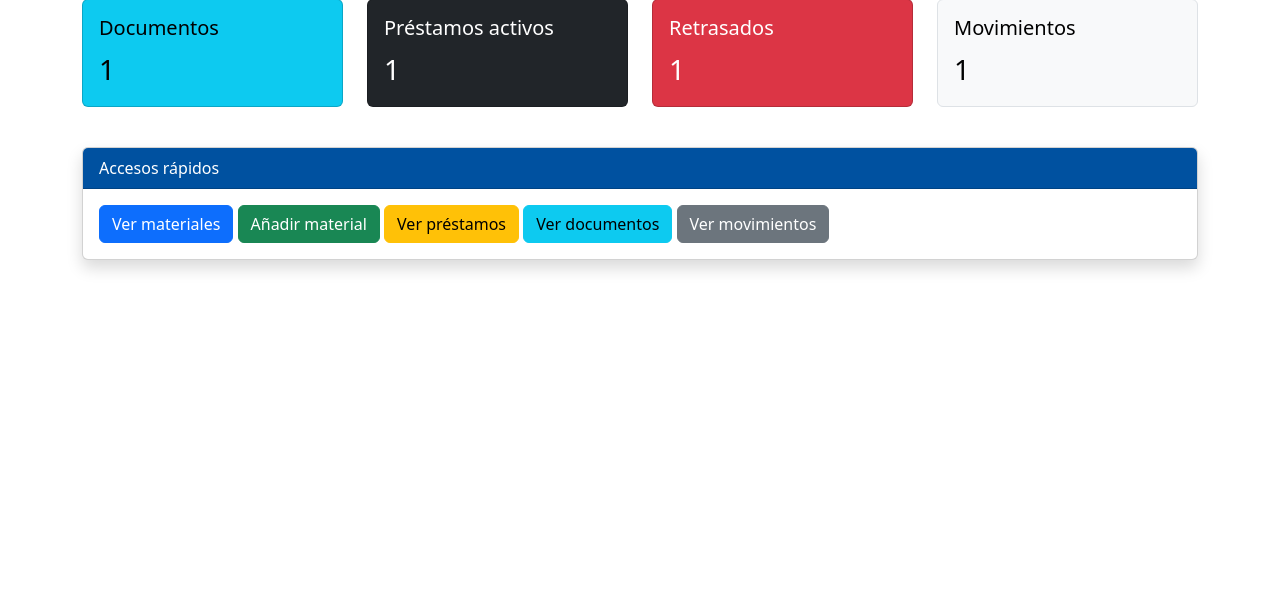
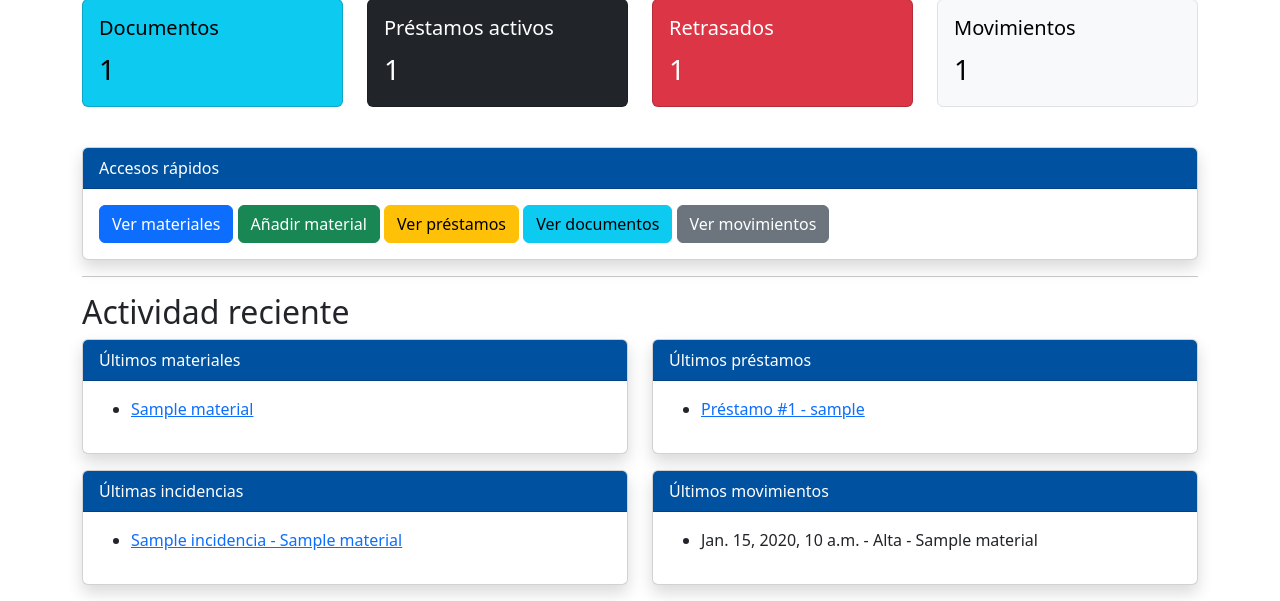
Before and after one commit to josellagosta-collab/inventario_taller_sdd, a Django app: page / in a window 1280 px wide; the page is wider, and only the part inside the window is pictured. Shown: the part 310-911 px from the top of that part. Before the commit the page ends 581 px from the top of that part, so only its background shows below. Run offline with Django 5.2, Linux system fonts and the light colour scheme; a user stored in the database is signed in; tables that the repository leaves empty hold one stand-in row (values such as "Sample post").

Commit message:
feat: añadir actividad reciente al dashboard

```diff
--- a/inventario/templates/inventario/dashboard.html
+++ b/inventario/templates/inventario/dashboard.html
@@ -118,4 +118,96 @@ Dashboard
     </div>
 </div>
 
+<hr>
+
+<h2>Actividad reciente</h2>
+
+<div class="row">
+
+    <div class="col-md-6 mb-3">
+        <div class="card shadow">
+            <div class="card-header text-white" style="background-color: #0051A0;">
+                Últimos materiales
+            </div>
+            <div class="card-body">
+                <ul>
+                    {% for material in ultimos_materiales %}
+                        <li>
+                            <a href="{% url 'inventario:detalle_material' material.id %}">
+                                {{ material.nombre }}
+                            </a>
+                        </li>
+                    {% empty %}
+                        <li>No hay materiales.</li>
+                    {% endfor %}
+                </ul>
+            </div>
+        </div>
+    </div>
+
+    <div class="col-md-6 mb-3">
+        <div class="card shadow">
+            <div class="card-header text-white" style="background-color: #0051A0;">
+                Últimos préstamos
+            </div>
+            <div class="card-body">
+                <ul>
+                    {% for prestamo in ultimos_prestamos %}
+                        <li>
+                            <a href="{% url 'prestamos:detalle_prestamo' prestamo.id %}">
+                                Préstamo #{{ prestamo.id }} - {{ prestamo.usuario_receptor.username }}
+                            </a>
+                        </li>
+                    {% empty %}
+                        <li>No hay préstamos.</li>
+                    {% endfor %}
+                </ul>
+            </div>
+        </div>
+    </div>
+
+    <div class="col-md-6 mb-3">
+        <div class="card shadow">
+            <div class="card-header text-white" style="background-color: #0051A0;">
+                Últimas incidencias
+            </div>
+            <div class="card-body">
+                <ul>
+                    {% for incidencia in ultimas_incidencias %}
+                        <li>
+                            <a href="{% url 'incidencias:detalle_incidencia' incidencia.id %}">
+                                {{ incidencia.titulo }} - {{ incidencia.material.nombre }}
+                            </a>
+                        </li>
+                    {% empty %}
+                        <li>No hay incidencias.</li>
+                    {% endfor %}
+                </ul>
+            </div>
+        </div>
+    </div>
+
+    <div class="col-md-6 mb-3">
+        <div class="card shadow">
+            <div class="card-header text-white" style="background-color: #0051A0;">
+                Últimos movimientos
+            </div>
+            <div class="card-body">
+                <ul>
+                    {% for movimiento in ultimos_movimientos %}
+                        <li>
+                            {{ movimiento.fecha }} -
+                            {{ movimiento.get_tipo_display }} -
+                            {{ movimiento.material.nombre }}
+                        </li>
+                    {% empty %}
+                        <li>No hay movimientos.</li>
+                    {% endfor %}
+                </ul>
+            </div>
+        </div>
+    </div>
+
+</div>
+
 {% endblock %}
--- a/inventario/views.py
+++ b/inventario/views.py
@@ -26,6 +26,7 @@ from django.conf import settings
 from pathlib import Path
 from openpyxl.styles import Font, PatternFill, Alignment
 from openpyxl.utils import get_column_letter
+from incidencias.models import Incidencia
 
 
 @login_required
@@ -196,6 +197,21 @@ def dashboard(request):
 
     total_movimientos = MovimientoInventario.objects.count()
 
+    ultimos_materiales = Material.objects.order_by("-fecha_creacion")[:5]
+
+    ultimos_prestamos = Prestamo.objects.select_related(
+        "usuario_receptor"
+    ).order_by("-fecha_prestamo")[:5]
+
+    ultimas_incidencias = Incidencia.objects.select_related(
+        "material"
+    ).order_by("-fecha_creacion")[:5]
+
+    ultimos_movimientos = MovimientoInventario.objects.select_related(
+        "material",
+        "usuario"
+    ).order_by("-fecha")[:5]
+
     return render(request, "inventario/dashboard.html", {
         "total_materiales": total_materiales,
         "materiales_disponibles": materiales_disponibles,
@@ -205,6 +221,10 @@ def dashboard(request):
         "prestamos_activos": prestamos_activos,
         "prestamos_retrasados": prestamos_retrasados,
         "total_movimientos": total_movimientos,
+        "ultimos_materiales": ultimos_materiales,
+        "ultimos_prestamos": ultimos_prestamos,
+        "ultimas_incidencias": ultimas_incidencias,
+        "ultimos_movimientos": ultimos_movimientos,
     })
 
 
```
